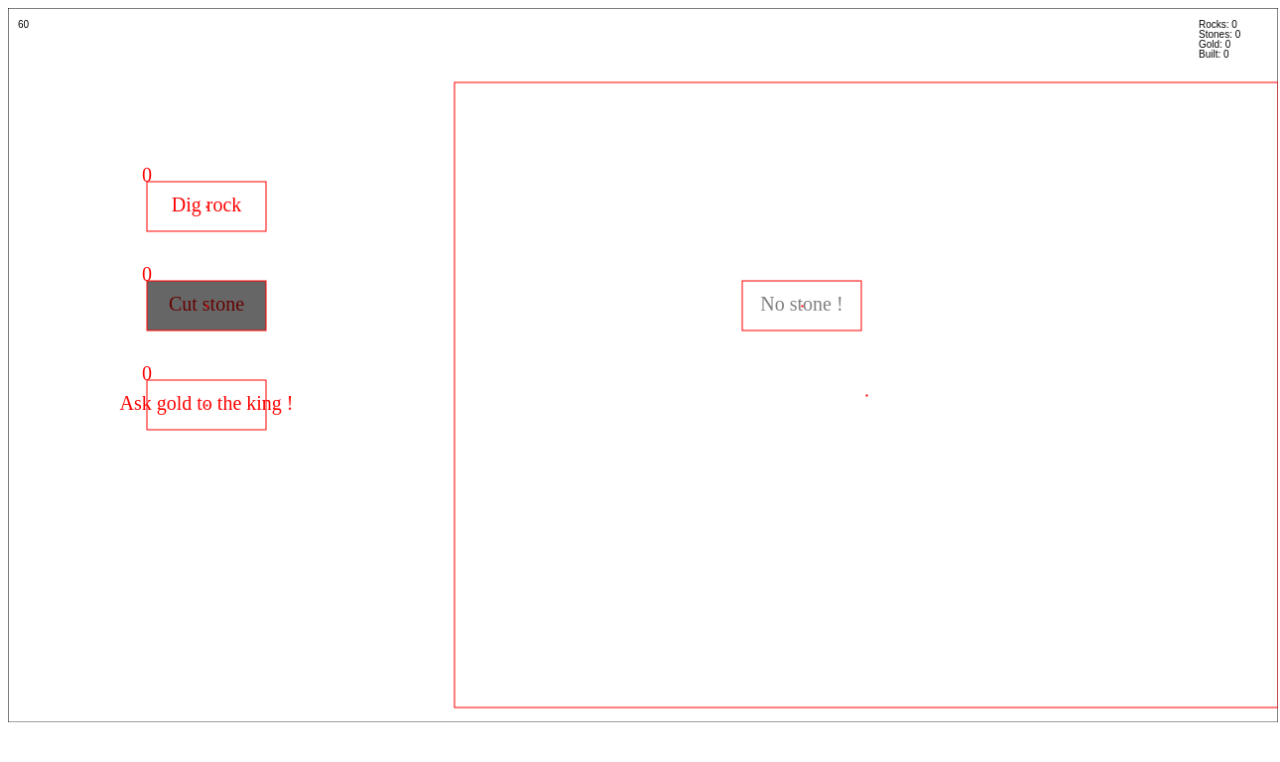
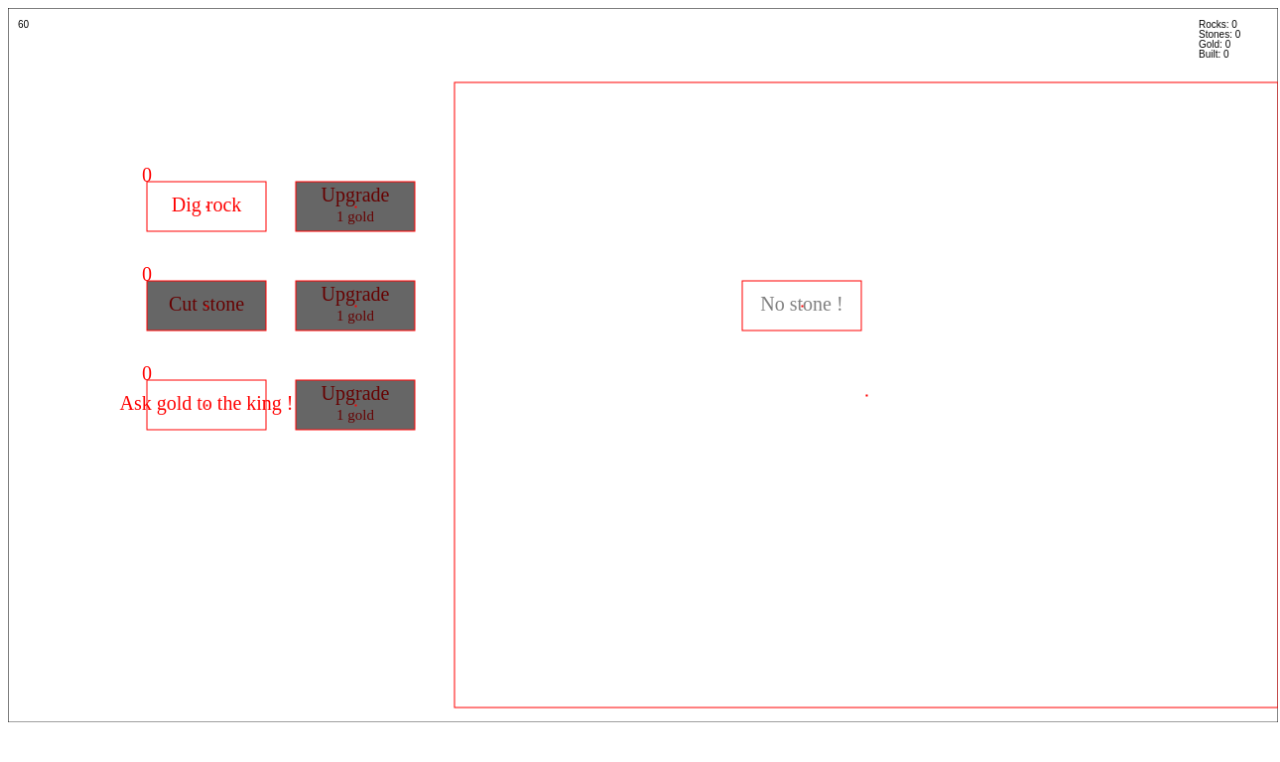
Before and after one commit to HomerDilpleu/CathedralBuilder, a plain HTML site: page src/index.html in a window 1280 px wide. Drawn offline with Linux system fonts and the light colour scheme.

Commit message:
Add upgrade buttons

```diff
--- a/src/game.js
+++ b/src/game.js
@@ -9,15 +9,18 @@ game = {
     sprites:{
       cathedral: mge.game.createSprite(),
       click: mge.game.createSprite(),
-      build: mge.game.createSprite()
+      build: mge.game.createSprite(),
+      booster: mge.game.createSprite()
     },
     variables:{
       rockStock:0,
       stoneStock:0,
       stoneBuilt:0,
-      goldStock:0
+      goldStock:0,
+      rockSpeed:1000,
+      stoneSpeed:1000,
+      goldSpeed:1000
     }
-
 }
 
 // Remove "Loading" div and start the game
--- a/src/index.html
+++ b/src/index.html
@@ -34,6 +34,10 @@
         <script src="sprites/buildButton/drawFunction.js"></script>
         <script src="sprites/buildButton/update.js"></script>
         <script src="sprites/buildButton/init.js"></script>
+        <!-- Sprite booster  -->
+        <script src="sprites/booster/drawFunction.js"></script>
+        <script src="sprites/booster/update.js"></script>
+        <script src="sprites/booster/init.js"></script>
         <!-- Scene boot  -->
         <script src="scenes/boot/sceneDraw.js"></script>
         <script src="scenes/boot/sceneStart.js"></script>
--- a/src/scenes/boot/sceneStart.js
+++ b/src/scenes/boot/sceneStart.js
@@ -5,5 +5,6 @@ game.scenes.boot.start = function() {
     game.sprites.cathedral.init()
     game.sprites.click.init()
     game.sprites.build.init()
+    game.sprites.booster.init()
 
 }
--- a/src/scenes/main/sceneDraw.js
+++ b/src/scenes/main/sceneDraw.js
@@ -18,6 +18,7 @@ game.scenes.main.draw = function() {
     //////////////////////////////////
     game.sprites.cathedral.draw()
     game.sprites.click.cloneExecuteForEach('draw')
+    game.sprites.booster.cloneExecuteForEach('draw')
     game.sprites.build.draw()
 
 }
--- a/src/scenes/main/sceneUpdate.js
+++ b/src/scenes/main/sceneUpdate.js
@@ -3,10 +3,9 @@
 //////////////////////
 game.scenes.main.update = function() {
 
-    // Updae click buttons
     game.sprites.click.cloneExecuteForEach('update')
+    game.sprites.booster.cloneExecuteForEach('update')
 
-    // Update build button
     game.sprites.build.update()
 
     /*
--- /dev/null
+++ b/src/sprites/booster/drawFunction.js
@@ -0,0 +1,17 @@
+game.sprites.booster.drawFunction = function (ctx) {
+
+    // Draw button
+    ctx.fillStyle='red'
+    ctx.font = "20px serif"
+    ctx.textAlign = "center"
+    ctx.fillText(this.text, this.width/2, this.height/2 -5)
+    ctx.font = "15px serif"
+    ctx.fillText(this.goldNeeded + ' gold', this.width/2, this.height/2 + 15)
+
+    // Hide if not enough money
+    ctx.fillStyle = 'rgba(0,0,0,0.6)'
+    if (this.disable) {
+        ctx.fillRect(0,0,this.width,this.height)
+    }
+
+}
--- /dev/null
+++ b/src/sprites/booster/init.js
@@ -0,0 +1,36 @@
+game.sprites.booster.init = function() {
+
+    // Init sprit properties
+    this.width = 120
+    this.height = 50
+    this.drawBoundaries=true
+
+    // Define additional properties
+    this.id = ""
+    this.text = ""
+    this.goldNeeded = 1
+    this.disable = false
+
+    // Create "Upgrade rock" button
+    let upgradeRock = this.cloneCreate()
+    upgradeRock.id = "upgradeRock"
+    upgradeRock.text = "Upgrade"
+    upgradeRock.x = 350
+    upgradeRock.y = 200
+
+    // Create "Upgrade rock" button
+    let upgradeStone = this.cloneCreate()
+    upgradeStone.id = "upgradeStone"
+    upgradeStone.text = "Upgrade"
+    upgradeStone.x = 350
+    upgradeStone.y = 300
+
+    // Create "Upgrade gold" button
+    let upgradeGold = this.cloneCreate()
+    upgradeGold.id = "upgradeGold"
+    upgradeGold.text = "Upgrade"
+    upgradeGold.x = 350
+    upgradeGold.y = 400
+
+
+}
--- /dev/null
+++ b/src/sprites/booster/update.js
@@ -0,0 +1,25 @@
+game.sprites.booster.update = function (ctx) {
+    // Shortcuts
+    let id = this.id
+    let v = game.variables
+
+    // Evaluate if button is enabled or disabled
+    if (this.goldNeeded > v.goldStock) {
+        this.disable = true
+    } else {
+        this.disable = false
+    }
+
+    // Apply booster if enough gold and is clicked
+    if (!this.disable) {
+        // Apply the roght booster
+        if (id == 'upgradeRock' && this.isClicked) {v.rockSpeed = v.rockSpeed * 0.8}
+        if (id == 'upgradeStone' && this.isClicked) {v.stoneSpeed = v.stoneSpeed * 0.8}
+        if (id == 'upgradeGold' && this.isClicked) {v.goldSpeed = v.goldSpeed * 0.8}
+        // and manage other variables updat
+        if (this.isClicked) {
+            v.goldStock-=this.goldNeeded
+            this.goldNeeded=this.goldNeeded*2
+        }
+    }
+}
--- a/src/sprites/click/init.js
+++ b/src/sprites/click/init.js
@@ -8,7 +8,6 @@ game.sprites.click.init = function() {
     // Define additional properties
     this.id = ""
     this.text = ""
-    this.speed = 1000
     this.startTime = performance.now()
     this.isStarted = false
     this.progress = 0
--- a/src/sprites/click/update.js
+++ b/src/sprites/click/update.js
@@ -1,6 +1,7 @@
 game.sprites.click.update = function (ctx) {
-    // Shosrcuts
+    // Shortcuts
     let id = this.id
+    let v = game.variables
 
     // Start the progress if the button is still not in progress, if prerequisites are OK and if buton is clicked
     if (!this.isStarted) {
@@ -19,8 +20,14 @@ game.sprites.click.update = function (ctx) {
     }
 
     // Claculate progress
+    let speed = 0
+    if (id=='rockButton') {speed = v.rockSpeed}
+    else if (id=='stoneButton') {speed = v.stoneSpeed}
+    else if (id=='goldButton') {speed = v.goldSpeed}
+    else {speed = 0}
+
     if (this.isStarted) {
-        this.progress = (performance.now()-this.startTime)/this.speed
+        this.progress = (performance.now()-this.startTime)/speed
         if (this.progress>=1) {this.progress=1}
     }
 
@@ -29,11 +36,11 @@ game.sprites.click.update = function (ctx) {
         this.progress = 0
         this.isStarted = false
         if (id == 'rockButton') {
-            game.variables.rockStock+=1
+            v.rockStock+=1
         } else if (id == 'stoneButton') {
-            game.variables.stoneStock+=5
+            v.stoneStock+=5
         } else if (id == 'goldButton') {
-            game.variables.goldStock+=1
+            v.goldStock+=1
         }
     }
 }
```
